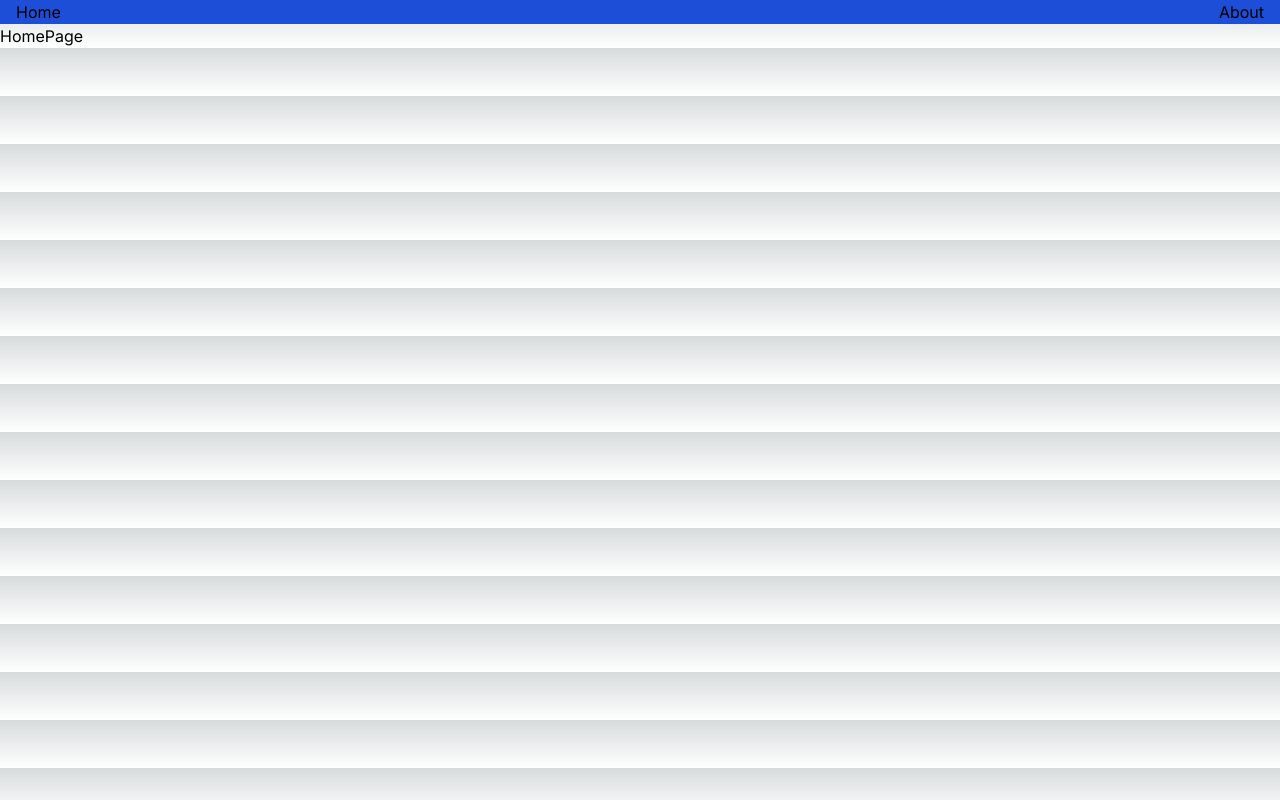
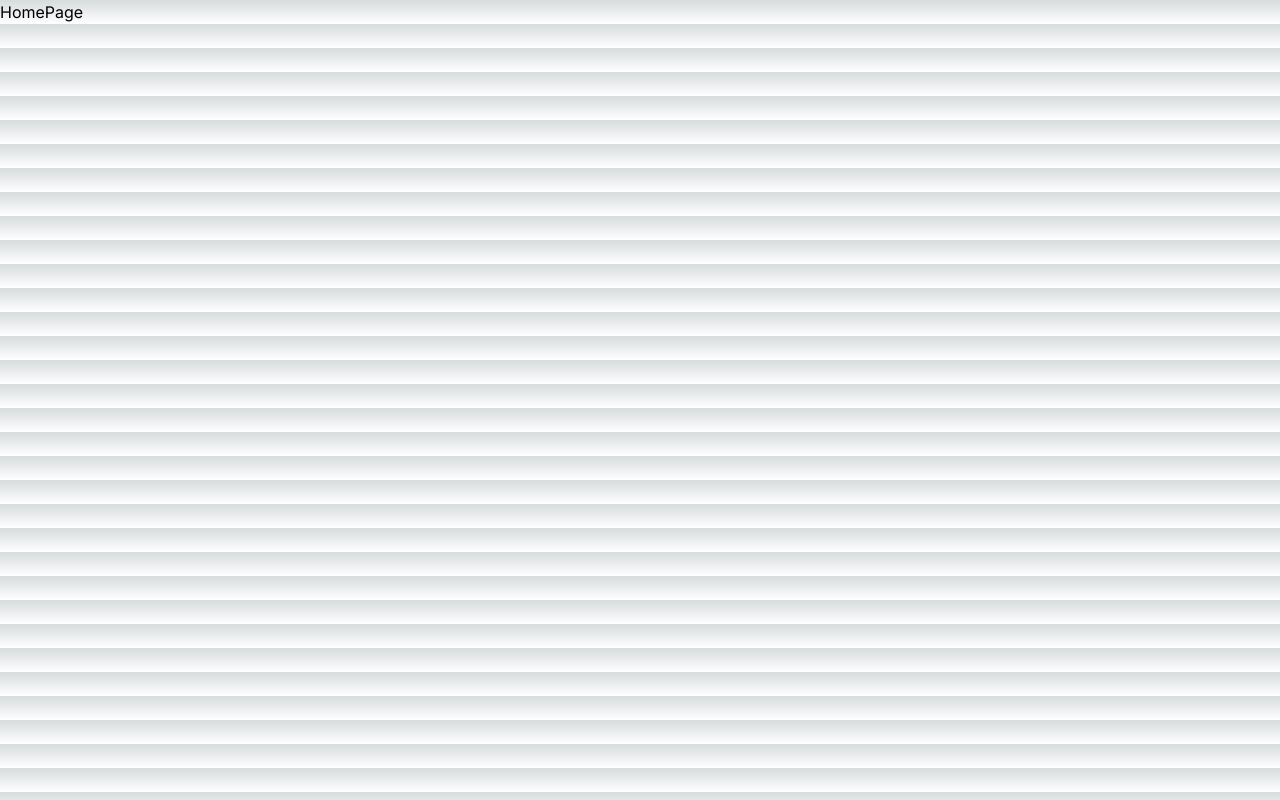
Before and after one commit to Cliff-Ezra/E-commerce-setup, a Next.js app: page / in a window 1280 px wide. Built offline with nearby package versions, Linux system fonts and the light colour scheme.

Commit message:
`refactor:` remove navbar from project layout

```diff
--- a/app/layout.tsx
+++ b/app/layout.tsx
@@ -18,19 +18,7 @@ export default function RootLayout({
   const isAdmin = true;
   return (
     <html lang="en">
-      <body className={inter.className}>
-        <nav>
-          <ul className="flex gap-2 justify-between px-4 bg-blue-700">
-            <li>
-              <Link href={"/"}>Home</Link>
-            </li>
-            <li>
-              <Link href={"/about"}>About</Link>
-            </li>
-          </ul>
-        </nav>
-        {children}
-      </body>
+      <body className={inter.className}>{children}</body>
     </html>
   );
 }
```
